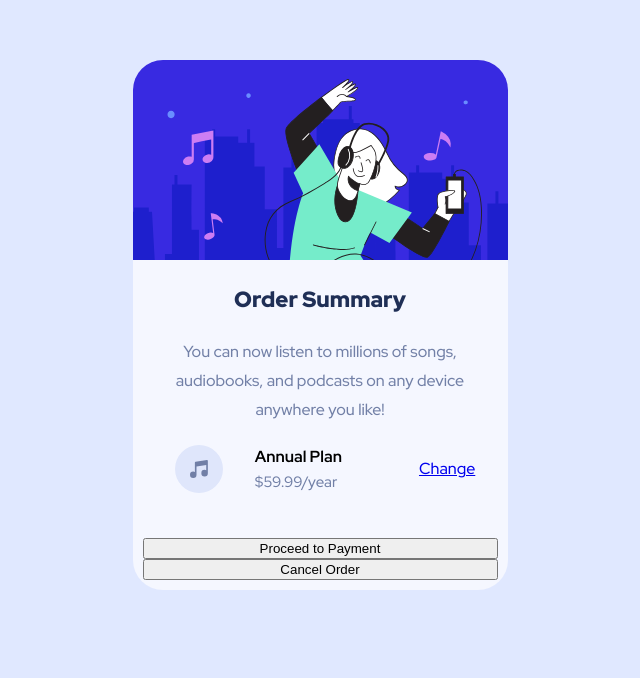
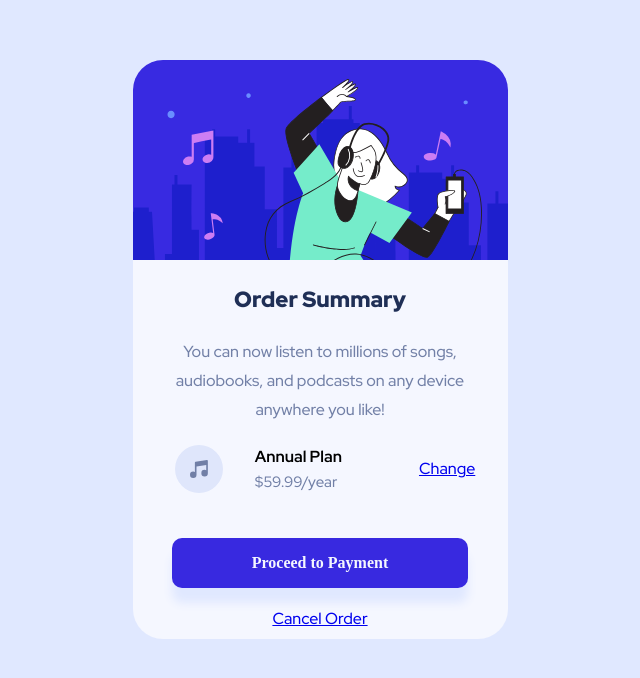
Before and after one commit to xizes2/202207-w2ch1-fernando-paulino, a website: page order-summary/index.html in a window 1280 px wide. Shown: the part 580-1258 px from the top of the page, without its empty margins (320-960 px from the left). Drawn offline with nearby package versions, Linux system fonts and the light colour scheme; files that its build step writes are made by us from their sources.

Commit message:
add class and styles to payment button, change tag for cancel order

```diff
--- a/order-summary/index.html
+++ b/order-summary/index.html
@@ -46,8 +46,8 @@
           </div>
           <a href="#">Change</a>
         </div>
-        <button>Proceed to Payment</button>
-        <button>Cancel Order</button>
+        <button class="payment-button">Proceed to Payment</button>
+        <a class="cancel-order" href="#">Cancel Order</a>
       </div>
     </div>
 
--- a/scss/_styles-order-summary.scss
+++ b/scss/_styles-order-summary.scss
@@ -28,6 +28,7 @@ body {
     flex-direction: column;
     justify-content: center;
     padding: 10px;
+    align-items: center;
   }
 
   .order-summary-main-container__title {
@@ -71,6 +72,20 @@ body {
     }
   }
 
+  .payment-button {
+    height: 50px;
+    border-radius: 10px;
+    background-color: variables.$color-bright-blue;
+    color: variables.$color-very-pale-blue;
+    border: 0;
+    font-family: "Red Hat Doisplay";
+    font-size: variables.$font-size-paragraph;
+    font-weight: 700;
+    margin-bottom: 20px;
+    padding: 0 80px;
+    box-shadow: 0 15px 10px variables.$color-pale-blue;
+  }
+
   p {
     text-align: center;
     color: variables.$color-desaturated-blue;
```
